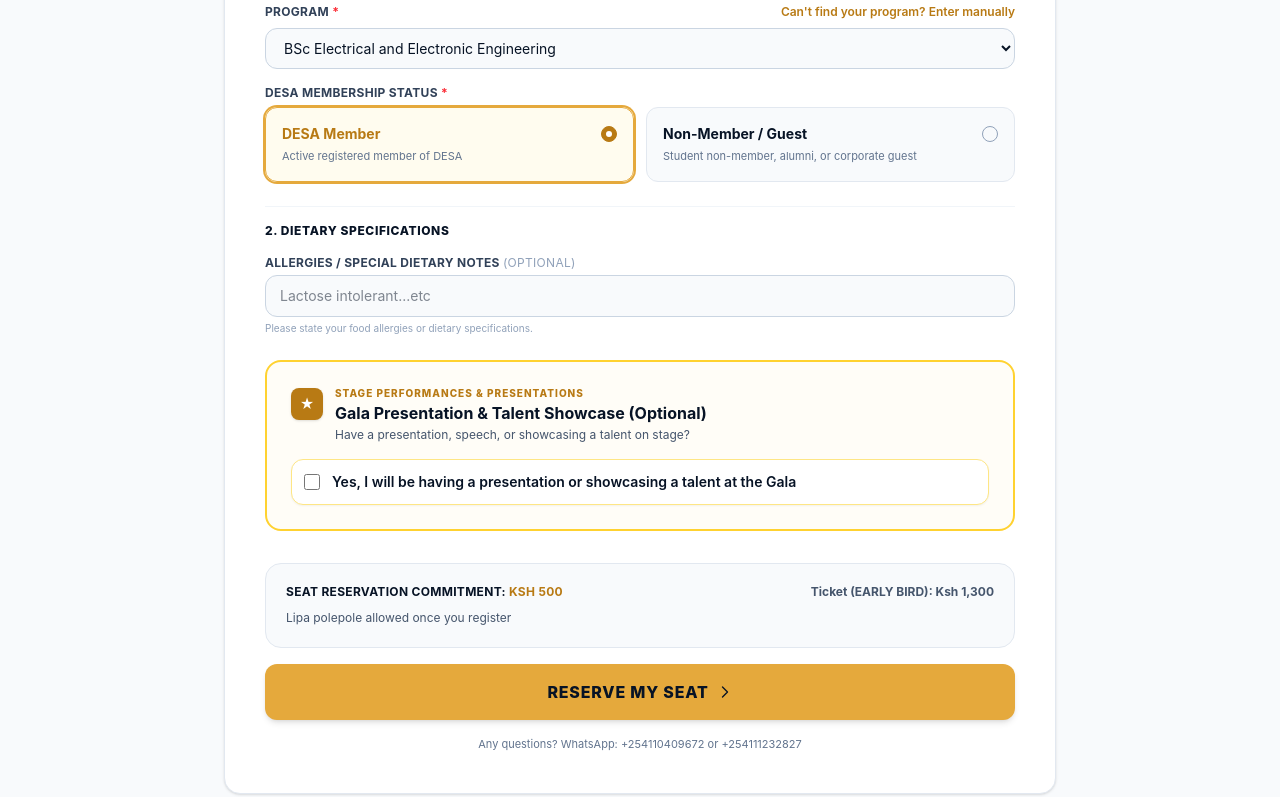
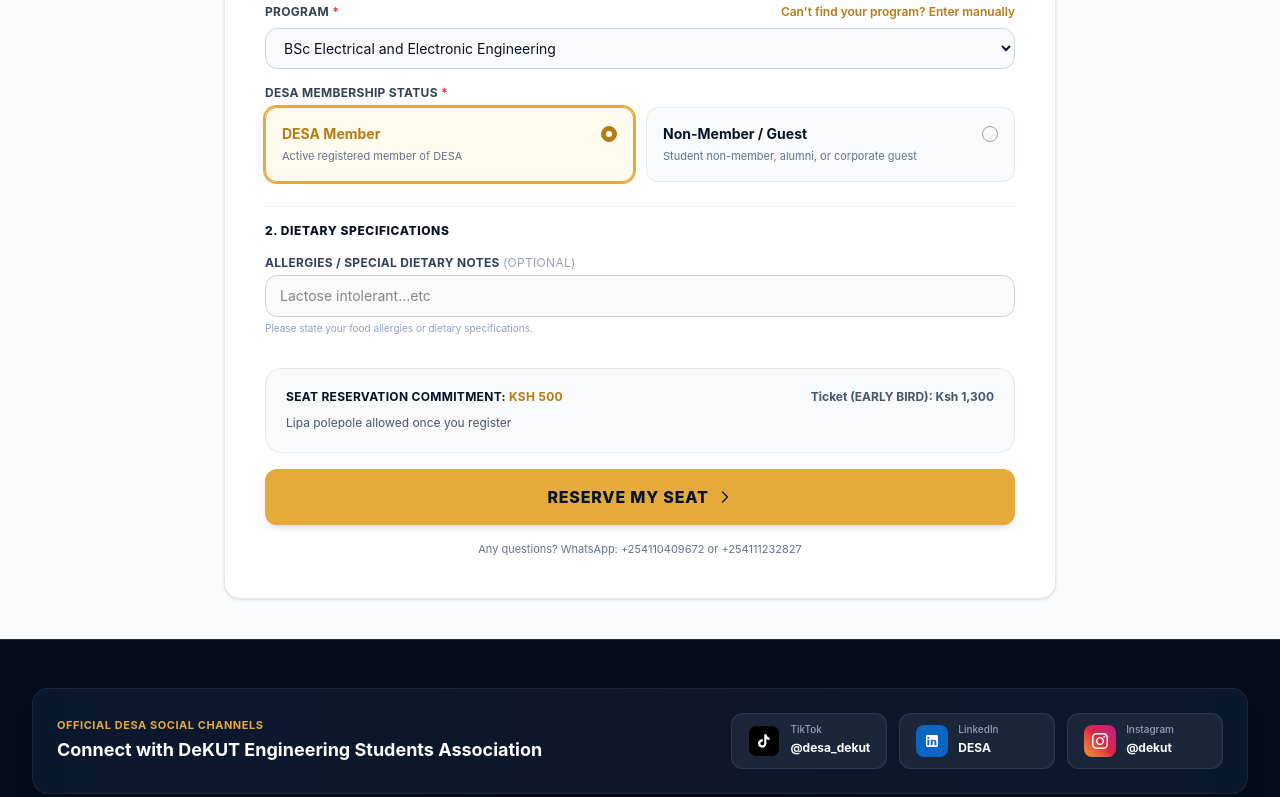
Before and after one commit to bruceboge/DESA-WEB, a Next.js app: page /gala in a window 1280 px wide. Shown: the part 1095-1892 px from the top of the page. Built offline with nearby package versions, Linux system fonts and the light colour scheme.

Commit message:
feat: add gala seat reservation page and form functionality

```diff
--- a/src/app/gala/page.tsx
+++ b/src/app/gala/page.tsx
@@ -23,9 +23,6 @@ interface GalaSubmittedReceipt {
   regTime: string;
   membership: string;
   dietary: string;
-  hasPresentation: boolean;
-  presentationCategory?: string;
-  presentationDesc?: string;
 }
 
 const galaCourseOptions = [
@@ -46,15 +43,7 @@ const yearLevels = [
   "Postgraduate / Alumni / Staff",
 ];
 
-const presentationCategories = [
-  "Musical Performance (Vocal / Instrument)",
-  "Spoken Word / Poetry",
-  "Comedy / Stand-up",
-  "Dance Performance",
-  "Engineering Project / Innovation Showcase",
-  "Keynote / Motivational Speech",
-  "Other Special Talent",
-];
+
 
 export default function GalaRegistrationPage() {
   const [formData, setFormData] = useState({
@@ -67,9 +56,6 @@ export default function GalaRegistrationPage() {
     customCourse: "",
     isDesaMember: true,
     dietary: "",
-    hasPresentation: false,
-    presentationCategory: presentationCategories[0],
-    presentationDesc: "",
     website: "", // Honeypot field
   });
 
@@ -113,10 +99,6 @@ export default function GalaRegistrationPage() {
       return;
     }
 
-    if (formData.hasPresentation && !formData.presentationDesc.trim()) {
-      setErrorMessage("Please provide a brief description of the  presentation or talent you wish to showcase.");
-      return;
-    }
 
     setIsSubmitting(true);
     setErrorMessage(null);
@@ -136,9 +118,9 @@ export default function GalaRegistrationPage() {
           course: effectiveCourse,
           membership: membershipString,
           dietary: formData.dietary.trim() || "Standard / None",
-          hasPresentation: formData.hasPresentation,
-          presentationCategory: formData.hasPresentation ? formData.presentationCategory : "",
-          presentationDesc: formData.hasPresentation ? formData.presentationDesc.trim() : "",
+          hasPresentation: false,
+          presentationCategory: "",
+          presentationDesc: "",
           website: formData.website,
         }),
       });
@@ -159,9 +141,6 @@ export default function GalaRegistrationPage() {
         regTime: data.entry.regTime,
         membership: data.entry.membership,
         dietary: data.entry.dietary || formData.dietary.trim() || "Standard / None",
-        hasPresentation: formData.hasPresentation,
-        presentationCategory: formData.hasPresentation ? formData.presentationCategory : undefined,
-        presentationDesc: formData.hasPresentation ? formData.presentationDesc : undefined,
       });
 
       window.scrollTo({ top: 120, behavior: "smooth" });
@@ -185,9 +164,6 @@ export default function GalaRegistrationPage() {
       customCourse: "",
       isDesaMember: true,
       dietary: "",
-      hasPresentation: false,
-      presentationCategory: presentationCategories[0],
-      presentationDesc: "",
       website: "",
     });
   };
@@ -364,21 +340,7 @@ export default function GalaRegistrationPage() {
                 <span className="font-bold text-[#071325]">{successReceipt.membership}</span>
               </div>
 
-              {successReceipt.hasPresentation && (
-                <div className="mt-3 p-3 bg-amber-50 rounded-lg border border-amber-200 space-y-1">
-                  <span className="text-[10px] font-bold uppercase tracking-wider text-amber-900 block">
-                    Presentation / Talent Showcase Registered
-                  </span>
-                  <span className="font-semibold text-amber-950 block text-xs">
-                    {successReceipt.presentationCategory}
-                  </span>
-                  {successReceipt.presentationDesc && (
-                    <p className="text-[11px] text-amber-800 italic">
-                      &ldquo;{successReceipt.presentationDesc}&rdquo;
-                    </p>
-                  )}
-                </div>
-              )}
+
             </div>
 
             {/* PAYMENT DETAILS BLOCK - DISPLAYED AFTER REGISTRATION */}
@@ -410,15 +372,6 @@ export default function GalaRegistrationPage() {
                     </span>
                     <span className="text-xs text-slate-300 ml-2 font-semibold">
                       (Karen Kyalo)
-                    </span>
-                  </div>
-
-                  <div className="sm:text-right">
-                    <span className="text-[10px] text-slate-400 block uppercase font-bold tracking-wider">
-                      Payment Reference (Reg No)
-                    </span>
-                    <span className="font-mono text-sm font-bold text-[#e5a93c] bg-slate-800 px-2.5 py-1 rounded-md inline-block">
-                      {successReceipt.regNumber}
                     </span>
                   </div>
                 </div>
@@ -768,87 +721,7 @@ export default function GalaRegistrationPage() {
                 </div>
               </div>
 
-              {/* ---------------- SECTION 3: TALENT & PRESENTATION SHOWCASE (DISTINCT SECTION) ---------------- */}
-              <div className="rounded-2xl border-2 border-amber-300 bg-amber-50/40 p-5 sm:p-6 space-y-4 transition-all">
-                <div className="flex items-start gap-3">
-                  <div className="w-8 h-8 rounded-lg bg-[#b87a14] text-white flex items-center justify-center shrink-0 font-bold text-sm shadow-sm mt-0.5">
-                    ★
-                  </div>
-                  <div>
-                    <span className="text-[10px] font-extrabold uppercase tracking-widest text-[#b87a14] block">
-                      Stage Performances & Presentations
-                    </span>
-                    <h3 className="text-sm sm:text-base font-bold text-[#071325]">
-                      Gala Presentation & Talent Showcase (Optional)
-                    </h3>
-                    <p className="text-xs text-slate-600 mt-0.5">
-                      Have a presentation, speech, or showcasing a talent on stage?
-                    </p>
-                  </div>
-                </div>
-
-                {/* Checkbox Toggle */}
-                <label className="flex items-center gap-3 p-3 bg-white rounded-xl border border-amber-200 cursor-pointer hover:border-amber-400 transition-colors shadow-xs">
-                  <input
-                    type="checkbox"
-                    checked={formData.hasPresentation}
-                    onChange={(e) =>
-                      setFormData({ ...formData, hasPresentation: e.target.checked })
-                    }
-                    className="w-4 h-4 rounded text-[#b87a14] focus:ring-[#e5a93c] border-slate-300 cursor-pointer"
-                  />
-                  <span className="text-xs sm:text-sm font-semibold text-[#071325]">
-                    Yes, I will be having a presentation or showcasing a talent at the Gala
-                  </span>
-                </label>
-
-                {/* Conditional Fields When Checked */}
-                {formData.hasPresentation && (
-                  <div className="space-y-4 pt-2 animate-fadeIn">
-                    <div>
-                      <label htmlFor="presentationCategory" className="block text-xs font-bold text-slate-700 uppercase tracking-wide mb-1">
-                        Presentation Category <span className="text-red-500">*</span>
-                      </label>
-                      <select
-                        id="presentationCategory"
-                        value={formData.presentationCategory}
-                        onChange={(e) =>
-                          setFormData({ ...formData, presentationCategory: e.target.value })
-                        }
-                        className="w-full px-3.5 py-2.5 bg-white border border-slate-300 rounded-xl text-xs sm:text-sm text-[#071325] focus:outline-none focus:ring-2 focus:ring-[#e5a93c]"
-                      >
-                        {presentationCategories.map((cat) => (
-                          <option key={cat} value={cat}>
-                            {cat}
-                          </option>
-                        ))}
-                      </select>
-                    </div>
-
-                    <div>
-                      <label htmlFor="presentationDesc" className="block text-xs font-bold text-slate-700 uppercase tracking-wide mb-1">
-                        Description of Presentation / Talent <span className="text-red-500">*</span>
-                      </label>
-                      <textarea
-                        id="presentationDesc"
-                        required={formData.hasPresentation}
-                        rows={3}
-                        placeholder="Provide details about your presentation or performance.."
-                        value={formData.presentationDesc}
-                        onChange={(e) =>
-                          setFormData({ ...formData, presentationDesc: e.target.value })
-                        }
-                        className="w-full px-3.5 py-2.5 bg-white border border-slate-300 rounded-xl text-xs sm:text-sm text-[#071325] focus:outline-none focus:ring-2 focus:ring-[#e5a93c] leading-relaxed"
-                      />
-                      <span className="text-[10px] text-slate-500 mt-1 block">
-                        Our Gala entertainment and organizing team will contact you to coordinate stage logistics.
-                      </span>
-                    </div>
-                  </div>
-                )}
-              </div>
-
-              {/* ---------------- SECTION 4: SUBMIT SEAT RESERVATION ---------------- */}
+              {/* ---------------- SECTION 3: SUBMIT SEAT RESERVATION ---------------- */}
               <div className="space-y-4 pt-2">
                 <div className="bg-slate-50 rounded-2xl border border-slate-200 p-4 sm:p-5 space-y-2">
                   <div className="flex items-center justify-between flex-wrap gap-2">
```
